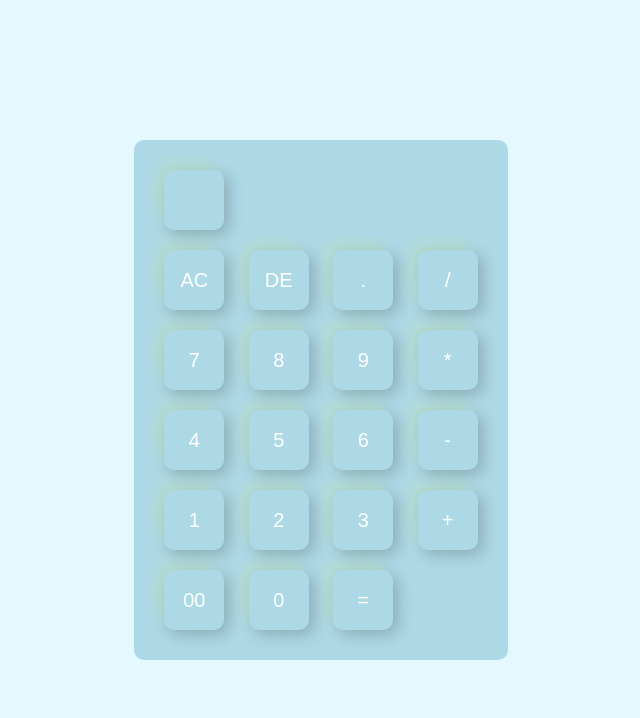
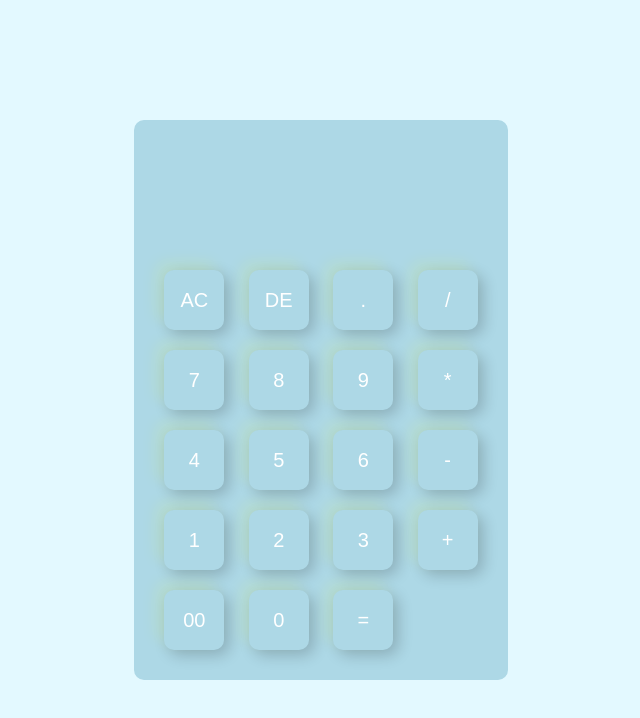
Before and after one commit to bestofer123/AzureTest, a website: page index.html in a window 1280 px wide. Shown: the whole page, without its empty margins (319-959 px from the left). Drawn offline with Linux system fonts and the light colour scheme.

Commit message:
Style Display

```diff
--- a/index.html
+++ b/index.html
@@ -11,7 +11,7 @@
 <div class="container">
     <div class="calculator">
         <form>
-            <div>
+            <div class="display">
                 <input type="text" name="display">
             </div>
             <div>
--- a/styles.css
+++ b/styles.css
@@ -33,3 +33,16 @@
     cursor: pointer;
     margin: 10px;
 }
+
+form .display {
+    display: flex;
+    justify-content: flex-end;
+    margin: 20px 0;
+}
+
+form .display input {
+    text-align: right;
+    flex: 1;
+    font-size: 45px;
+    box-shadow: none;
+}
```
